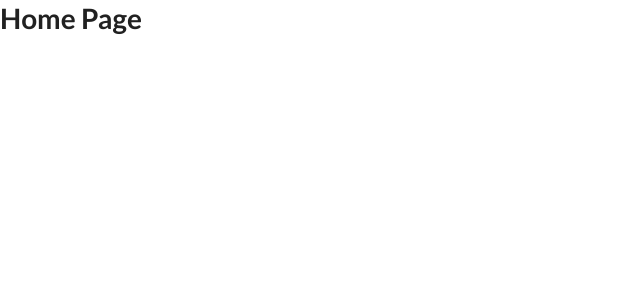
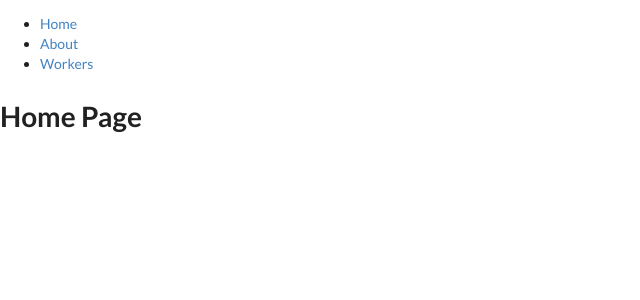
Before and after one commit to leticiazacheu/handy_man, a React (Create React App) app in the folder client/: page / in a window 1280 px wide. Shown: the top 300 px of the page, without its empty margins (0-640 px from the left). Built offline with nearby package versions, Linux system fonts and the light colour scheme.

Commit message:
updated Navbar

```diff
--- a/client/src/App.js
+++ b/client/src/App.js
@@ -1,13 +1,15 @@
 import { Route, Switch } from 'react-router-dom';
 import Home from './components/shared/Home';
-//import About from './components/shared/About';
+import About from './components/shared/About';
+import Nabar from './components/shared/Navbar';
 // nav routes
   const App = () => (
     <>
+      <Nabar />
       <Switch>
         <Route exact path="/" component={Home} />
         <Route exact path="/home" component={Home} />
-       {/* <Route exact path="/about" component={About} /> */}
+       <Route exact path="/about" component={About} />
       </Switch>
 
     </>
```
